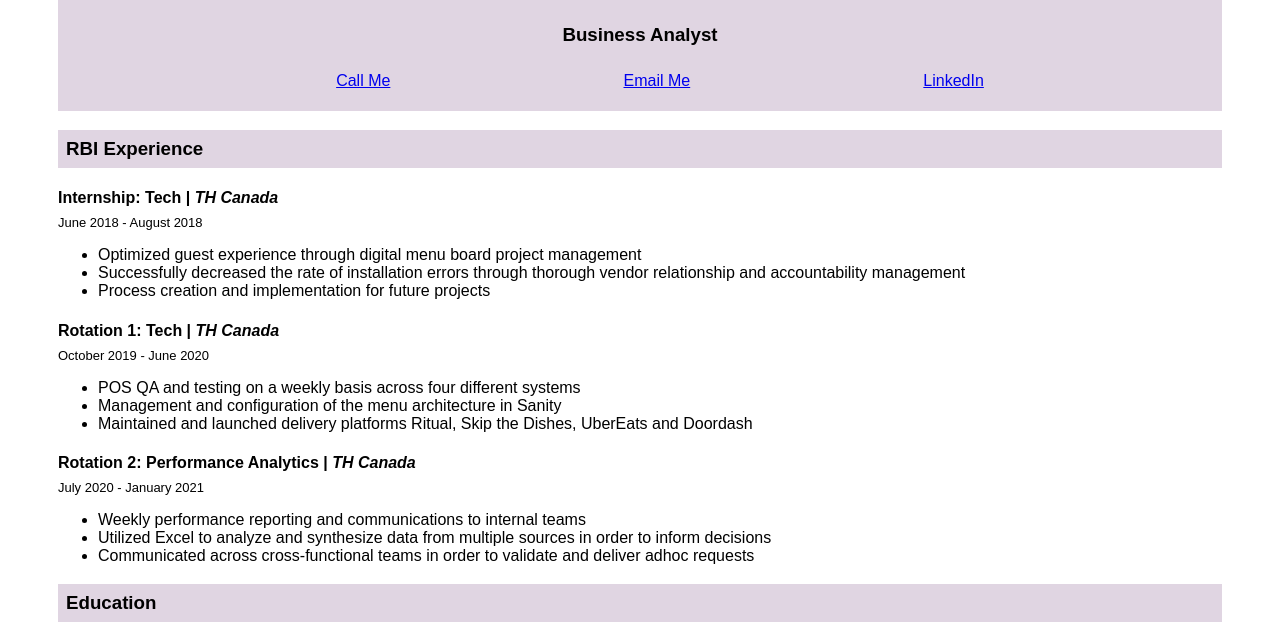
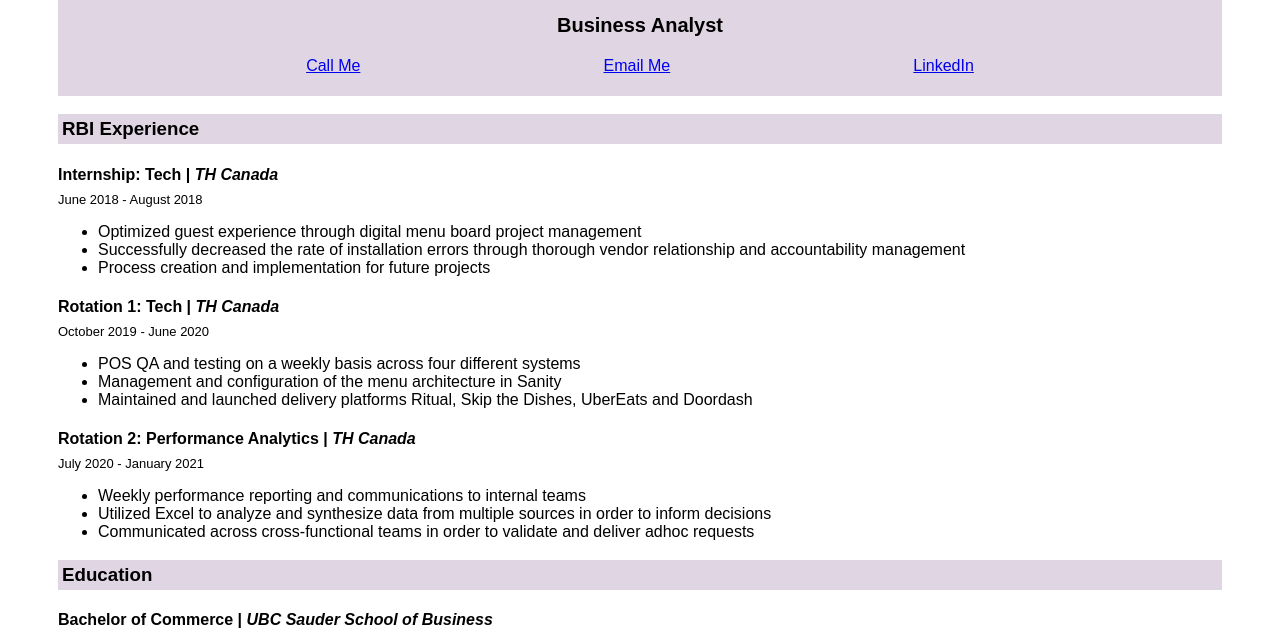
Before and after one commit to lilygdu/bootcamp-resume, a plain HTML site: page index.html in a window 1280 px wide. Shown: the part 139-779 px from the top of the page. Drawn offline with Linux system fonts and the light colour scheme.

Commit message:
simplified css and centered list

```diff
--- a/index.html
+++ b/index.html
@@ -11,9 +11,9 @@
     <body>
       <header>
         <h1>LILY DU</h1>
-        <div id = "reach">
-        <h3><center>Business Analyst</center></h3>
-        </div>
+
+        <h2>Business Analyst</h2>
+
         <nav>
           <ul class id="contact-info">
             <li><a href="tel:+1604-512-7928">Call Me</a></li>
--- a/style.css
+++ b/style.css
@@ -22,15 +22,20 @@ h1 {
   color: rgba(35, 0, 67, 0.659);
   font-family: Georgia, "Times New Roman", Times, serif;
   font-size: 45px;
-  display: flex;
-  justify-content: center;
+  text-align: center;
   margin-top: 12px;
   margin-bottom: auto;
 }
 
+h2 {
+  text-align: center;
+  font-size: 1.25rem;
+  margin-bottom: 1.25rem;
+}
+
 h3 {
   background-color: rgb(224, 213, 226);
-  padding: 8px;
+  padding: 0.25rem;
 }
 
 h4 {
@@ -52,6 +57,7 @@ h5 {
   flex-wrap: wrap;
   justify-content: space-evenly;
   list-style: none;
+  padding: 0;
 }
 
 .date {
```
